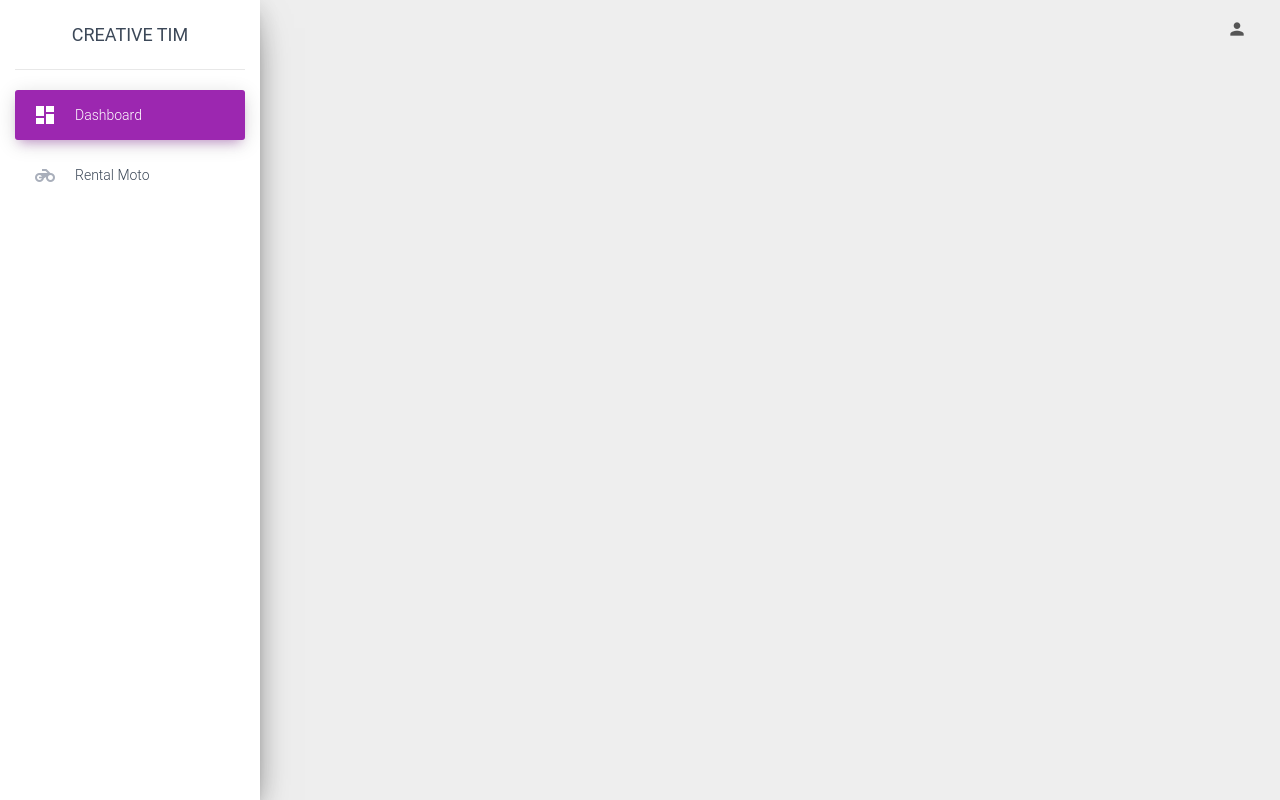
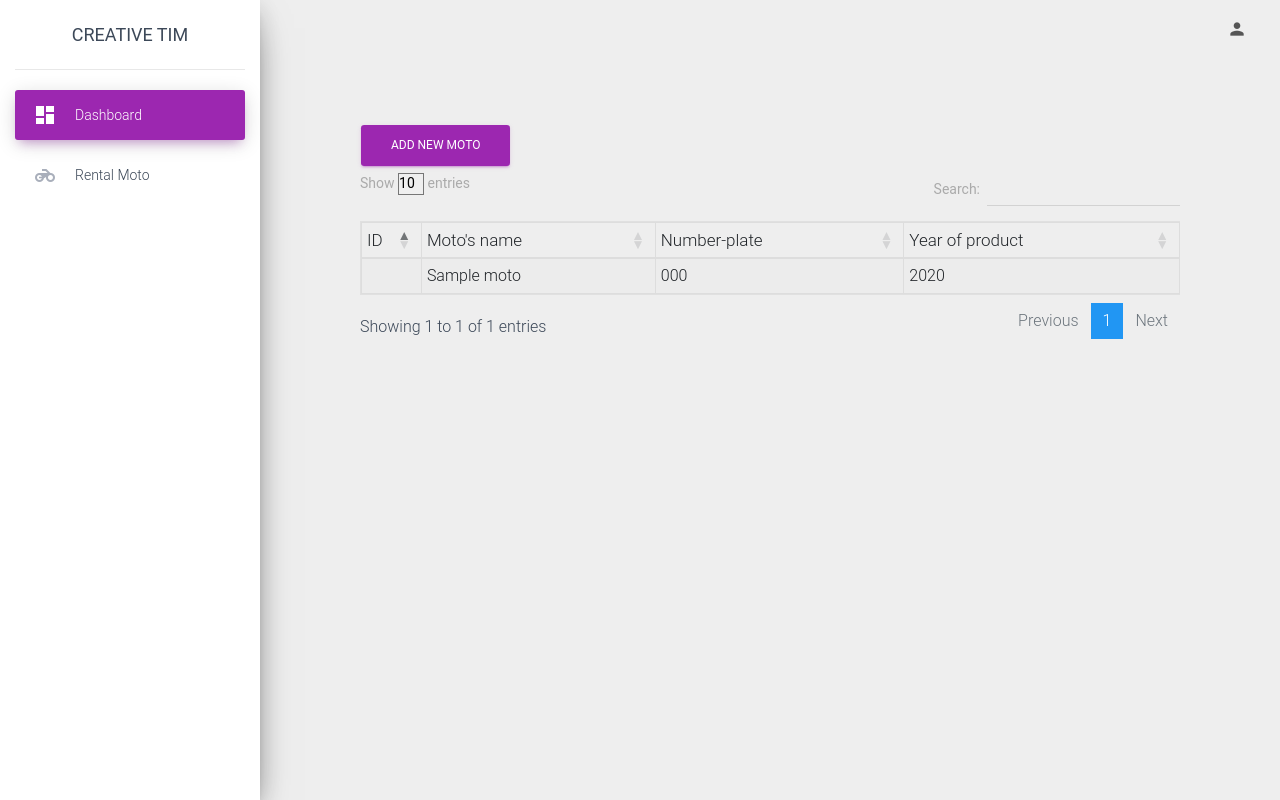
Before and after one commit to teampvcproject/rental_moto, a PHP site: page /index.php?action=homePage in a window 1280 px wide. Run offline with PHP 8.4, Linux system fonts and the light colour scheme; tables that the repository leaves empty or names only in its code hold one stand-in row (values such as "Sample post"); data that the repository does not hold is empty; some libraries are stand-ins or nearby versions.

Commit message:
dashboard

```diff
--- a/Controller/controller.php
+++ b/Controller/controller.php
@@ -12,8 +12,13 @@
      function add_form(&$data) {
         $data['page'] = "Pages/edit.php";
      }
+
+    //lysa thorn
+
     function homePage(&$data){
+        $data['dashborad'] = mdashboard();
         $data['page'] = "Pages/homePage.php";
+
     }
     function view(&$data){
         $data['view'] = get_data();
--- a/Model/model.php
+++ b/Model/model.php
@@ -50,3 +50,14 @@ function m_add_data($data) {
         return $result;
 }
 }
+
+function mdashboard(){
+    include 'connection.php';
+    $query = mysqli_query($connection, "SELECT * FROM moto");
+    $result = [];
+    foreach($query as $row){
+        $result[] = $row;
+    }
+    return $result;
+
+}
--- a/View/Pages/homePage.php
+++ b/View/Pages/homePage.php
@@ -57,3 +57,45 @@
       </div>
     </nav><br><br><br>
     <!-- End Navbar -->
+
+    <!-- Lysa Thorn -->
+    <div class="container mt-5">
+
+      <div class="row mt-5">
+        <div class="col-1"></div>
+        <div class="col-10">
+        <a href="" class="btn btn-primary">Add New Moto</a>
+          <?php
+          if (isset($data['dashborad'])) {
+            foreach ($data['dashborad'] as $result) {
+
+              ?>
+              <table id="example" class="table table-striped table-bordered" style="width:100%">
+                <thead>
+                  <tr>
+                    <th>ID</th>
+                    <th>Moto's name</th>
+                    <th>Number-plate</th>
+                    <th>Year of product</th>
+                  </tr>
+                </thead>
+                <tbody>
+                  <tr>
+                    <td><?php echo $result['motoId'] ?></td>
+                    <td><?php echo $result['moto_name'] ?></td>
+                    <td><?php echo $result['number_plate'] ?></td>
+                    <td><?php echo $result['year_of_product'] ?></td>
+
+                  </tr>
+                </tbody>
+
+              </table>
+          <?php
+
+            }
+          }
+          ?>
+        </div>
+        <div class="col-1"></div>
+      </div>
+    </div>
--- a/View/template.php
+++ b/View/template.php
@@ -6,8 +6,10 @@
     <meta name="viewport" content="width=device-width, initial-scale=1.0">
     <meta http-equiv="X-UA-Compatible" content="ie=edge">
     <title>Rental Moto Management System</title>
+    <link rel="stylesheet" href="https://cdnjs.cloudflare.com/ajax/libs/twitter-bootstrap/4.1.3/css/bootstrap.css">
+    <link rel="stylesheet" href="https://cdn.datatables.net/1.10.20/css/dataTables.bootstrap4.min.css">
+    <link href="https://fonts.googleapis.com/icon?family=Material+Icons" rel="stylesheet">
     <link rel="stylesheet" href="View/css/bootstrap.min.css">
-    <link href="https://fonts.googleapis.com/icon?family=Material+Icons" rel="stylesheet">
     <link rel="stylesheet" href="View/css/style.css">
     <!-- CSS Files -->
     <link href="View/assets/css/material-dashboard.css?v=2.1.1" rel="stylesheet" />
@@ -26,6 +28,15 @@
     <script src="View/assets/js/material-dashboard.js?v=2.1.1" type="text/javascript"></script>
     <!--  DataTables.net Plugin, full documentation here: https://datatables.net/  -->
     <script src="View/assets/js/plugins/jquery.dataTables.min.js"></script>
+    <script src="https://code.jquery.com/jquery-3.3.1.js"></script>
+    <script src="https://cdn.datatables.net/1.10.20/js/jquery.dataTables.min.js"></script>
+    <script src="https://cdn.datatables.net/1.10.20/js/dataTables.bootstrap4.min.js"></script>
+
 </body>
 
 </html>
+<script>
+$(document).ready(function() {
+    $('#example').DataTable();
+} );
+</script>
```
